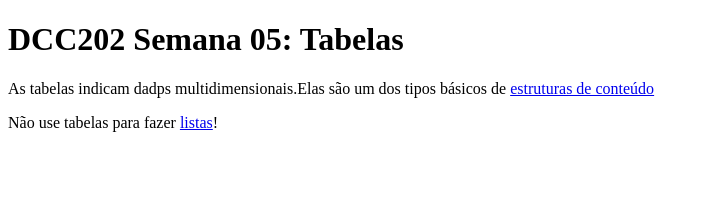
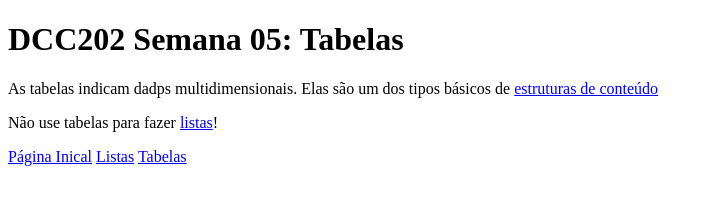
Before and after one commit to ufjf-dcc202/ufjf-dcc202-2025-1-a-atv03-jaonorton, a plain HTML site: page tabelas.html in a window 1280 px wide. Shown: the whole page, without its empty margins (0-713 px from the left). Drawn offline with Linux system fonts and the light colour scheme.

Commit message:
feat: adiciona navegacao nos documentos

```diff
--- a/tabelas.html
+++ b/tabelas.html
@@ -6,11 +6,20 @@
     <title>DCC202 Semana 05: Tabelas</title>
 </head>
 <body>
-    <h1>DCC202 Semana 05: Tabelas</h1>
-    <p>As tabelas indicam dadps multidimensionais.Elas são um dos tipos básicos de
-        <a href="index.html">estruturas de conteúdo</a>
+    <main>
+        <h1>DCC202 Semana 05: Tabelas</h1>
+        <p>As tabelas indicam dadps multidimensionais. Elas são um dos tipos básicos de
+            <a href="index.html">estruturas de conteúdo</a>
 
-    <p> Não use tabelas para fazer <a href="listas.html">listas</a>!</p>
+        <p> Não use tabelas para fazer <a href="listas.html">listas</a>!</p>
+    </main>
+    <aside>
+        <nav>
+            <a href="index.html">Página Inical</a>
+            <a href="listas.html">Listas</a>
+            <a href="tabelas.html">Tabelas</a>
+        </nav>
+    </aside>
 
 </body>
 </html>
```
Also changed, not shown: index.html (+11 -2 lines), listas.html (+9 -0 lines).
